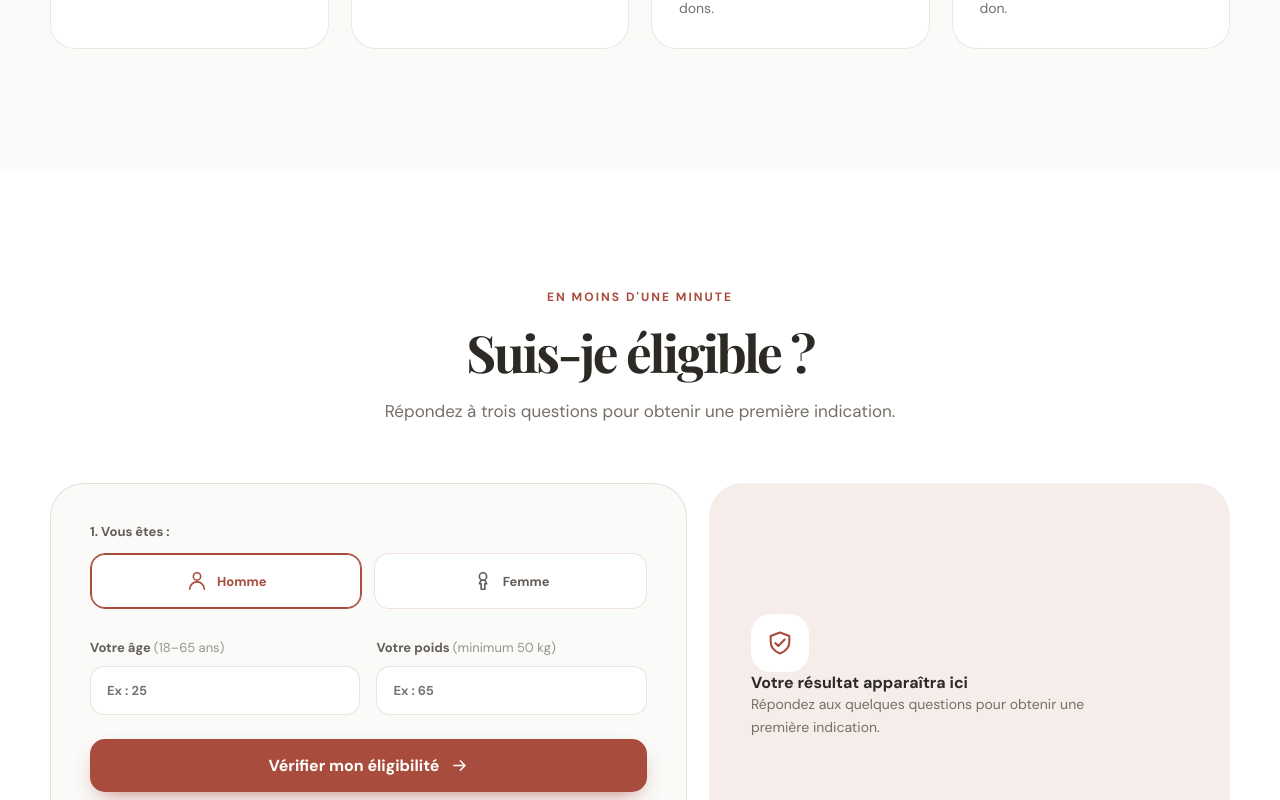
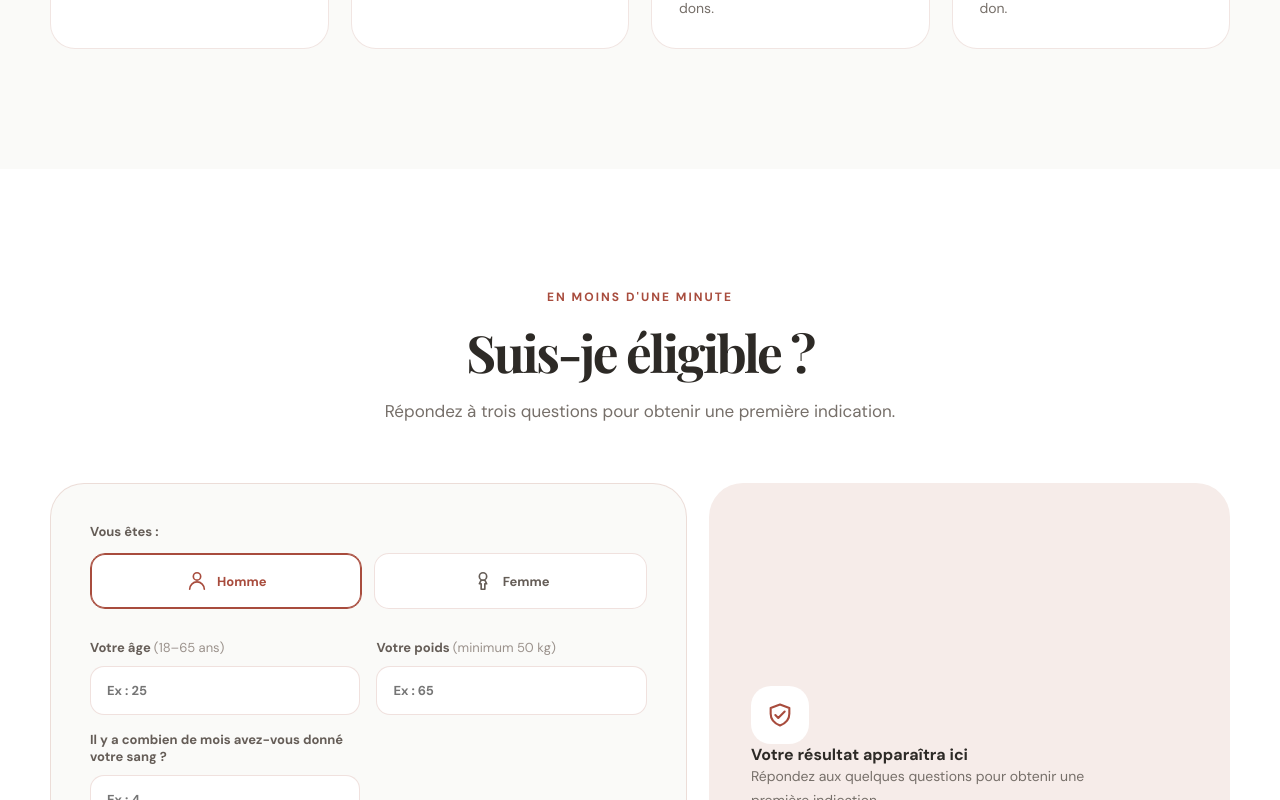
Before and after one commit to COCOUVI/HemoLink, a React (Vite) app: page / in a window 1280 px wide. Shown: the part 2000-2800 px from the top of the page. Built offline with nearby package versions, Linux system fonts and the light colour scheme.

Commit message:
make few changes

```diff
--- a/src/App.css
+++ b/src/App.css
@@ -75,6 +75,7 @@ h1 em { color: var(--red); font-style: normal; }
 .form-grid label span { color: #9b928c; font-weight: 400; }
 .form-grid input { width: 100%; margin-top: 10px; padding: 15px 16px; border: 1px solid var(--line); border-radius: 14px; outline: none; background: #fff; color: var(--ink); }
 .form-grid input:focus { border-color: var(--red); box-shadow: 0 0 0 3px rgba(168,76,61,.12); }
+.field-disabled { opacity: .6; }.first-donation { display: flex !important; align-items: center; gap: 7px; margin-top: 14px; color: var(--muted) !important; cursor: pointer; font-size: 12px !important; font-weight: 500 !important; }.first-donation input { width: 16px; height: 16px; accent-color: var(--red); }
 .form-note { justify-content: center; margin: 18px 0 0; color: #9b928c; font-size: 12px; }
 .eligibility-result { display: flex; min-height: 320px; flex-direction: column; align-items: flex-start; justify-content: center; padding: 42px; background: #f6ece9; }
 .eligibility-result > .eyebrow { margin: 19px 0 8px; }
--- a/src/components/CentersSection.tsx
+++ b/src/components/CentersSection.tsx
@@ -1,6 +1,7 @@
 import { centers } from '../data/centers';
 import { CenterCard } from './CenterCard';
+import { Icon } from './Icon';
 
 export function CentersSection() {
-  return <><div className="centers-grid">{centers.slice(0, 3).map((center) => <CenterCard center={center} key={center.name} />)}</div><div className="center-action"><a className="button" href="/centres">Voir tous les centres</a></div></>;
+  return <><div className="centers-grid">{centers.slice(0, 3).map((center) => <CenterCard center={center} key={center.name} />)}</div><div className="center-action"><a className="button" href="/centres"><Icon name="hospital" size={18} /> Voir tous les centres</a></div></>;
 }
--- a/src/components/EligibilityForm.tsx
+++ b/src/components/EligibilityForm.tsx
@@ -8,6 +8,8 @@ export function EligibilityForm({ onToast, onReserve }: EligibilityFormProps) {
   const [gender, setGender] = useState('male');
   const [age, setAge] = useState('');
   const [weight, setWeight] = useState('');
+  const [monthsSinceDonation, setMonthsSinceDonation] = useState('');
+  const [firstDonation, setFirstDonation] = useState(false);
   const [result, setResult] = useState<'eligible' | 'ineligible' | null>(null);
   const [reason, setReason] = useState('');
 
@@ -17,16 +19,20 @@ export function EligibilityForm({ onToast, onReserve }: EligibilityFormProps) {
     const weightValue = Number(weight);
     if (!age || ageValue < 18 || ageValue > 65) { setResult('ineligible'); setReason("L'âge doit être compris entre 18 et 65 ans."); onToast("Vérifiez votre âge : il doit être compris entre 18 et 65 ans.", 'error'); return; }
     if (!weight || weightValue < 50) { setResult('ineligible'); setReason('Le poids minimum requis est de 50 kg.'); onToast('Le poids minimum requis pour donner est de 50 kg.', 'error'); return; }
+    const minimumDelay = gender === 'female' ? 4 : 3;
+    const monthsValue = Number(monthsSinceDonation);
+    if (!firstDonation && (!monthsSinceDonation || monthsValue < minimumDelay)) { setResult('ineligible'); setReason(`Après un don, le délai minimum est de ${minimumDelay} mois pour une ${gender === 'female' ? 'femme' : 'homme'}.`); onToast(`Vous devez attendre au moins ${minimumDelay} mois après votre dernier don.`, 'error'); return; }
     setResult('eligible'); setReason('Vous semblez remplir les critères de base pour donner votre sang.'); onToast('Votre test est positif. Prenez rendez-vous dans un centre.', 'success');
   };
 
   return (
     <div className="eligibility-layout">
       <form className="eligibility-form" onSubmit={submit}>
-        <div className="form-step"><span className="form-label">1. Vous êtes :</span><div className="choice-grid">
+        <div className="form-step"><span className="form-label">Vous êtes :</span><div className="choice-grid">
           {['male', 'female'].map((value) => <label className={`choice ${gender === value ? 'is-selected' : ''}`} key={value}><input type="radio" name="gender" value={value} checked={gender === value} onChange={(event) => setGender(event.target.value)} /><Icon name={value === 'female' ? 'woman' : 'user'} size={22} /><span>{value === 'male' ? 'Homme' : 'Femme'}</span></label>)}
         </div></div>
-        <div className="form-grid"><label>Votre âge <span>(18–65 ans)</span><input type="number" min="1" max="65" value={age} onChange={(event) => setAge(event.target.value)} placeholder="Ex : 25" required /></label><label>Votre poids <span>(minimum 50 kg)</span><input type="number" min="50" value={weight} onChange={(event) => setWeight(event.target.value)} placeholder="Ex : 65" required /></label></div>
+        <div className="form-grid"><label>Votre âge <span>(18–65 ans)</span><input type="number" min="1" max="65" value={age} onChange={(event) => setAge(event.target.value)} placeholder="Ex : 25" required /></label><label>Votre poids <span>(minimum 50 kg)</span><input type="number" min="50" value={weight} onChange={(event) => setWeight(event.target.value)} placeholder="Ex : 65" required /></label><label className={firstDonation ? 'field-disabled' : ''}>Il y a combien de mois avez-vous donné votre sang ? <input type="number" min="1" value={monthsSinceDonation} onChange={(event) => setMonthsSinceDonation(event.target.value)} placeholder={firstDonation ? 'Premier don' : 'Ex : 4'} disabled={firstDonation} required={!firstDonation} /></label></div>
+        <label className="first-donation"><input type="checkbox" checked={firstDonation} onChange={(event) => setFirstDonation(event.target.checked)} /> <span>C'est mon premier don</span></label>
         <button className="button button--full" type="submit">Vérifier mon éligibilité <Icon name="arrow-right" size={19} /></button>
         <p className="form-note"><Icon name="lock" size={15} /> Vos réponses restent confidentielles et ne sont pas conservées.</p>
       </form>
--- a/src/components/SiteNav.tsx
+++ b/src/components/SiteNav.tsx
@@ -18,7 +18,7 @@ export function SiteNav() {
         <BrandLogo href={isCentersPage ? '/' : '#hero'} />
         <nav className={`site-nav__links ${open ? 'is-open' : ''}`} aria-label="Navigation principale">
           {isCentersPage ? <a href="/" onClick={() => setOpen(false)}>Retour à l'accueil</a> : links.map(([label, href]) => <a href={href} key={href} onClick={() => setOpen(false)}>{label}</a>)}
-          <a className="button button--small" href={isCentersPage ? '#all-centres' : '/centres'} onClick={() => setOpen(false)}>{isCentersPage ? 'Tous les centres' : 'Trouver un centre'}</a>
+          <a className="button button--small" href={isCentersPage ? '#all-centres' : '/centres'} onClick={() => setOpen(false)}><Icon name="hospital" size={16} /> {isCentersPage ? 'Tous les centres' : 'Trouver un centre'}</a>
         </nav>
         <button className="menu-toggle" type="button" aria-label="Ouvrir le menu" aria-expanded={open} onClick={() => setOpen((value) => !value)}>
           <Icon name={open ? 'x' : 'users'} size={22} />
--- a/src/data/faqs.ts
+++ b/src/data/faqs.ts
@@ -1,8 +1,4 @@
 export const faqs = [
-  {
-    question: "Est-ce que l'aiguille fait mal ?",
-    answer: "Non, c'est un simple pincement qui dure quelques secondes. Vous ne sentirez rien ensuite et l'équipe reste à vos côtés.",
-  },
   {
     question: 'Combien de temps ça prend ?',
     answer: "Moins d'une heure au total. Le don lui-même dure seulement une dizaine de minutes.",
@@ -17,6 +13,6 @@ export const faqs = [
   },
   {
     question: 'Combien de fois par an puis-je donner ?',
-    answer: 'Entre 3 et 4 fois par an maximum, en respectant un délai de 3 à 4 mois entre chaque don.',
+    answer: 'Le délai minimum après un don est de 3 mois pour un homme et de 4 mois pour une femme. Cela permet à votre organisme de récupérer correctement avant un nouveau don.',
   },
 ];
```
